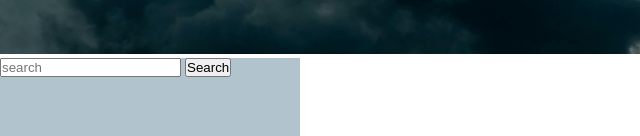
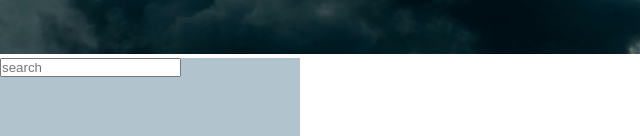
Before and after one commit to Harshsapla/Weather-app, a plain HTML site: page index.html in a window 1280 px wide. Shown: the part 816-952 px from the top of the page, 0-640 px from the left. Drawn offline with Linux system fonts and the light colour scheme.

Commit message:
first commit

```diff
--- a/index.html
+++ b/index.html
@@ -20,7 +20,6 @@
    <img id="image1" src="assets/pexels-pixabay-209831.jpg" alt="WEATHER photo">
    <div class="container-section" id="container-section">
     <input  class=search-input type="text" placeholder="search" required>
-    <button class="submit-btn" type="submit">Search</button>
    </div>
 
 </div>
```
